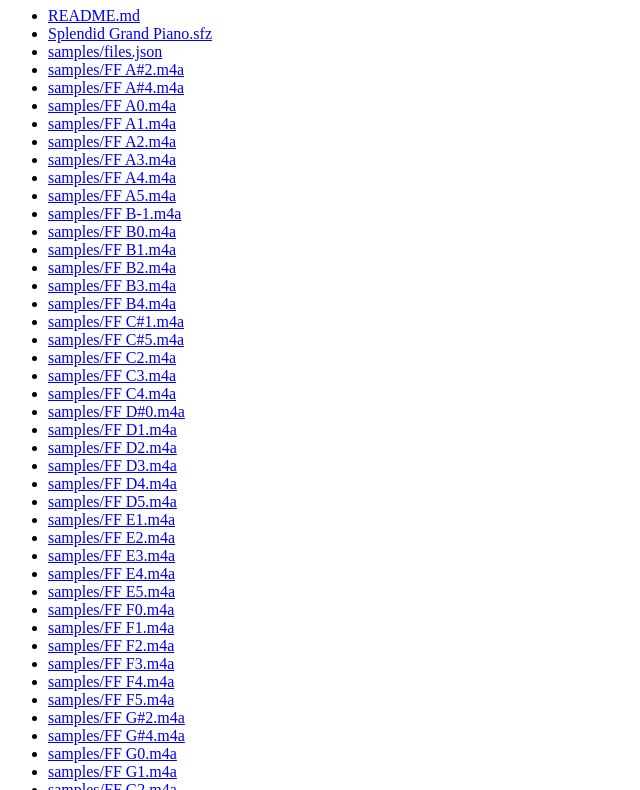
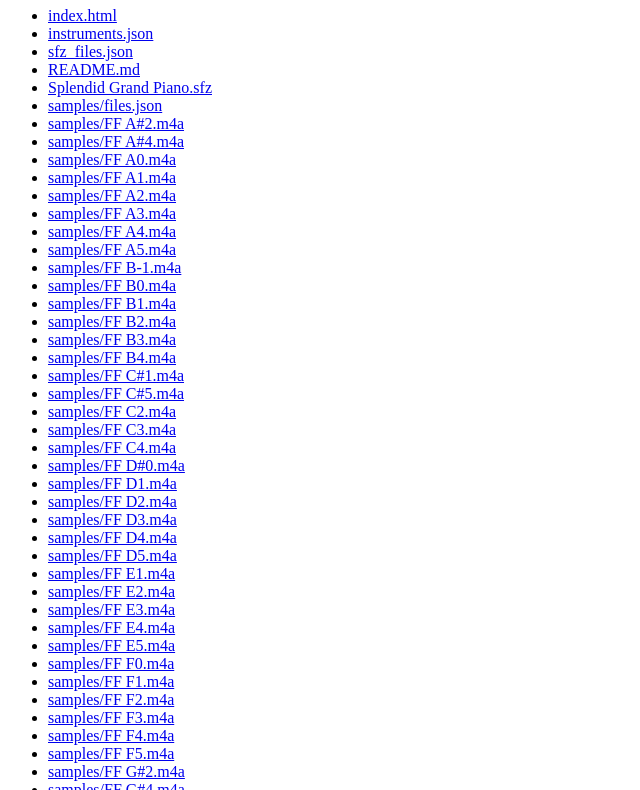
Before and after one commit to smpldsnds/sfzinstruments-splendid-grand-piano, a plain HTML site: page index.html in a window 1280 px wide. Shown: the part 73-863 px from the top of the page, without its empty margins (0-640 px from the left). Drawn offline with Linux system fonts and the light colour scheme.

Commit message:
chore: add json files

```diff
--- a/index.html
+++ b/index.html
@@ -9,6 +9,9 @@
 <body>
     <h1>File Index</h1>
     <ul>
+<li><a href="index.html">index.html</a></li>
+<li><a href="instruments.json">instruments.json</a></li>
+<li><a href="sfz_files.json">sfz_files.json</a></li>
 <li><a href="README.md">README.md</a></li>
 <li><a href="Splendid Grand Piano.sfz">Splendid Grand Piano.sfz</a></li>
 <li><a href="samples/files.json">samples/files.json</a></li>
--- /dev/null
+++ b/instruments.json
@@ -0,0 +1 @@
+["samples"]
--- /dev/null
+++ b/sfz_files.json
@@ -0,0 +1 @@
+["Splendid Grand Piano"]
```
Also changed, not shown: 1 other file.
